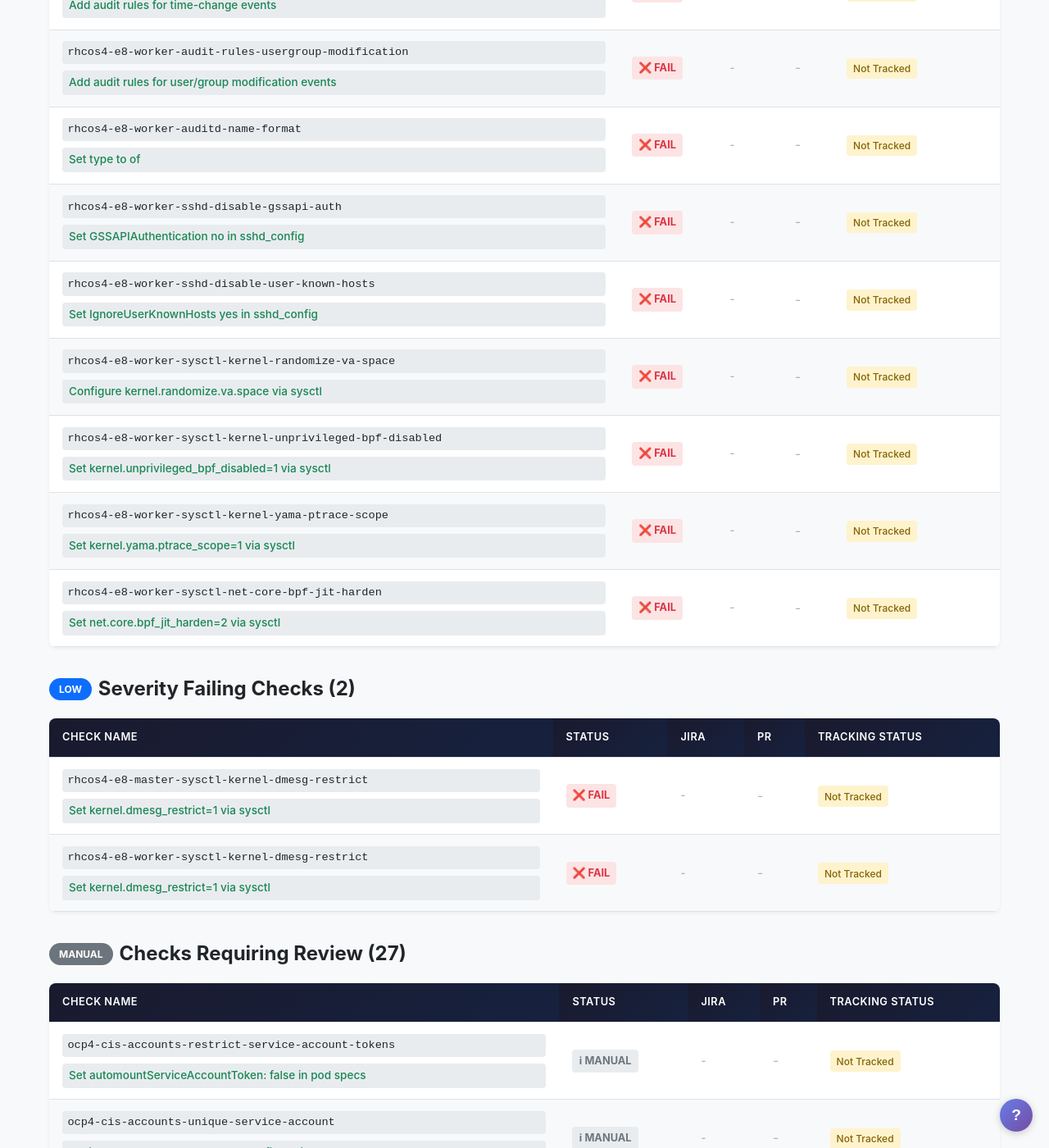
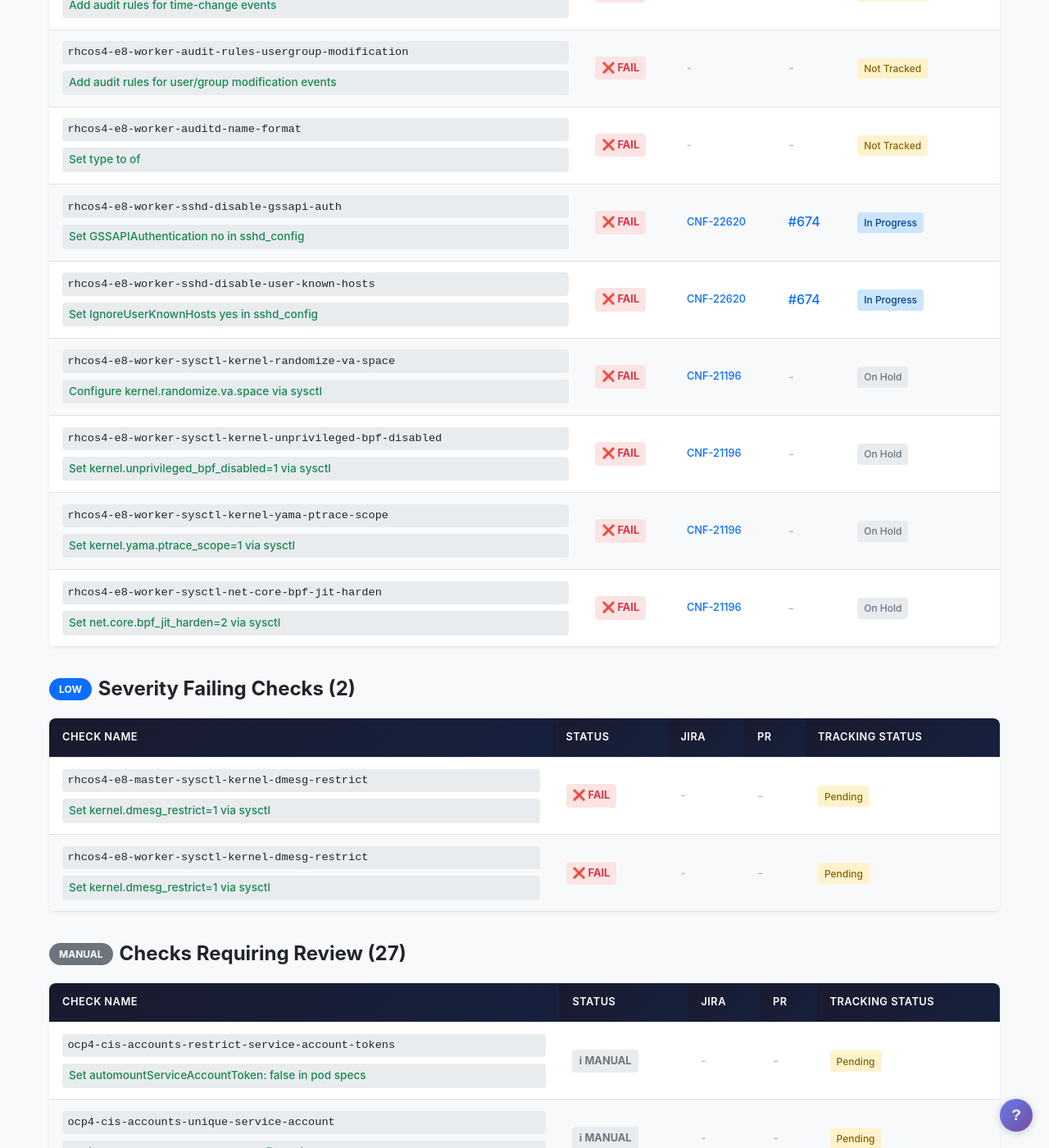
Before and after one commit to sebrandon1/compliance-scripts, a Jekyll site: the page built from docs/versions/4.21.md, in a window 1280 px wide and 1400 px high, scrolled down 7480 px. Shown: the whole window at 82% size. Built offline with Jekyll 4.4.1, drawn with Linux system fonts in a browser that asks for light colours; some of the changed text lies outside the part shown.

Commit message:
Fix tracking lookup: resolve group status via remediation->group chain
The template was looking for status on the remediation mapping entry,
but status lives on the group object. Now does a two-step lookup:
remediation[base_name] -> group_id -> groups[group_id].status

```diff
--- a/docs/_includes/remediation-table.html
+++ b/docs/_includes/remediation-table.html
@@ -11,7 +11,13 @@
   <tbody>
     {% for check in include.checks %}
     {% assign base_name = check.name | remove: "rhcos4-e8-worker-" | remove: "rhcos4-e8-master-" | remove: "rhcos4-moderate-worker-" | remove: "rhcos4-moderate-master-" | remove: "ocp4-cis-" | remove: "ocp4-e8-" | remove: "ocp4-moderate-" | remove: "ocp4-pci-dss-" %}
-    {% assign tracking = site.data.tracking.remediations[base_name] %}
+    {% assign rem = site.data.tracking.remediations[base_name] %}
+    {% if rem %}
+      {% assign group_id = rem.group %}
+      {% assign tracking = site.data.tracking.groups[group_id] %}
+    {% else %}
+      {% assign tracking = nil %}
+    {% endif %}
     <tr>
       <td>
         <details class="check-details">
```
